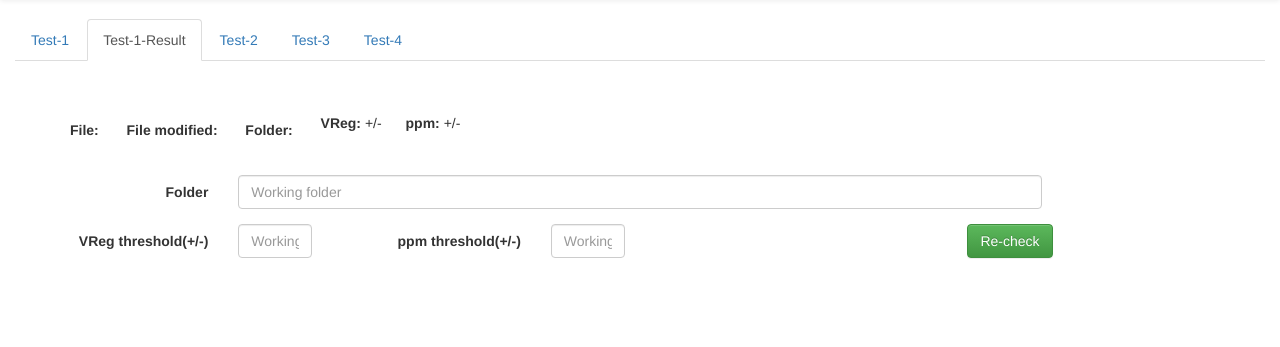
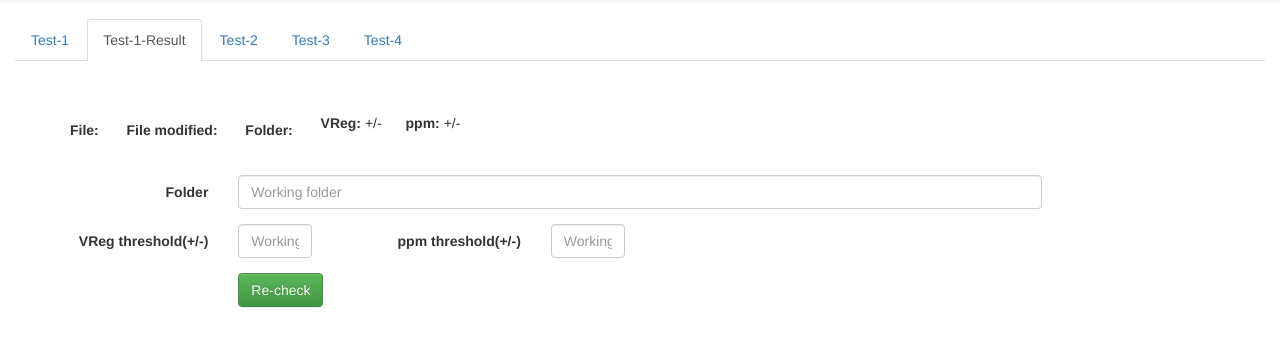
Before and after one commit to nickas101/chu, a Flask app: template app/templates/test1_results.html in a window 1280 px wide. Shown: the part 51-398 px from the top of the page. Run offline with Flask 2, Linux system fonts and the light colour scheme; the template is opened without the code that fills it, so the values that code supplies are empty; some libraries are stand-ins or nearby versions.

Commit message:
test_1_results desigh modified

```diff
--- a/app/templates/test1_results.html
+++ b/app/templates/test1_results.html
@@ -153,10 +153,10 @@
           <input type="text" class="form-control" id="ppm_threshold" name="ppm_threshold" value="{{ ppm_threshold }}" placeholder="Working folder">
         </div>
         <div class="col-sm-3"></div>
-        <div class="col-sm-1">
-          <button type="submit" class="btn btn-success">Re-check</button>
-        </div>
-        <div class="col-sm-2"></div>
+<!--        <div class="col-sm-1">-->
+<!--          <button type="submit" class="btn btn-success">Re-check</button>-->
+<!--        </div>-->
+        <div class="col-sm-3"></div>
       </div>
 
 
@@ -164,11 +164,11 @@
 <!--      <hr class="style1">-->
 
 
-<!--      <div class="form-group">-->
-<!--        <div class="col-sm-offset-2 col-sm-10">-->
-<!--          <button type="submit" class="btn btn-success">Re-check</button>-->
-<!--        </div>-->
-<!--      </div>-->
+      <div class="form-group">
+        <div class="col-sm-offset-2 col-sm-10">
+          <button type="submit" class="btn btn-success">Re-check</button>
+        </div>
+      </div>
     </form>
 
 
```
